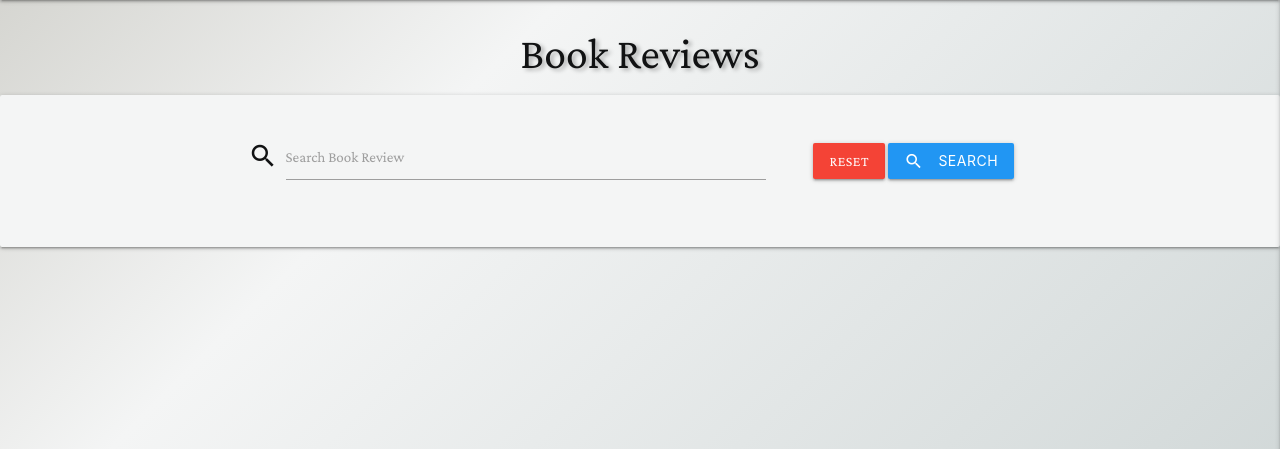
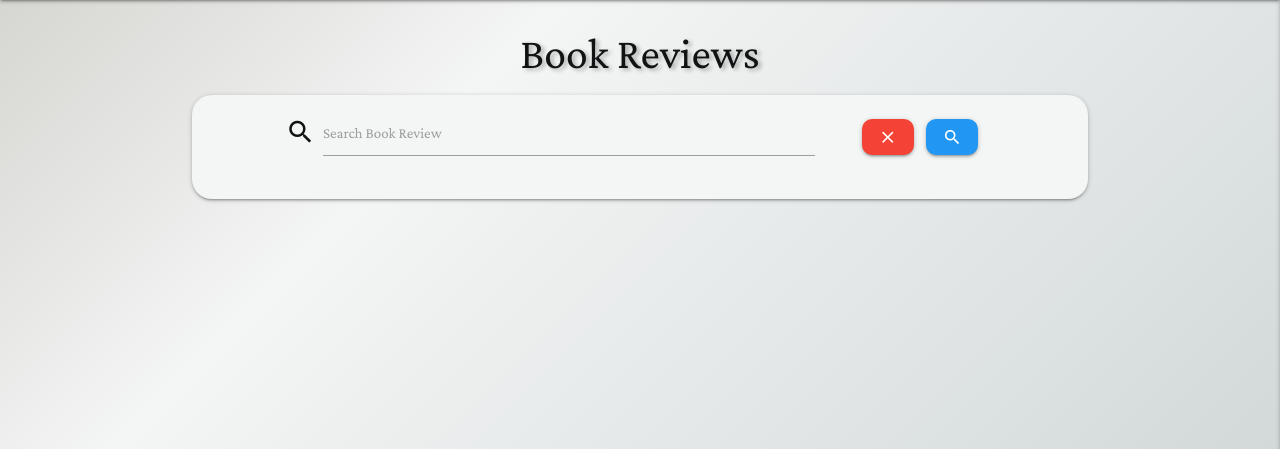
Before and after one commit to NicolaLampis/read-district, a Flask app: page /search in a window 1280 px wide. Shown: the part 64-513 px from the top of the page. Run offline with Flask 2, Linux system fonts and the light colour scheme; data that the repository does not hold is empty; some libraries are stand-ins or nearby versions.

Commit message:
style the search bar

```diff
--- a/static/css/style.css
+++ b/static/css/style.css
@@ -56,6 +56,19 @@ a.brand-logo {
     line-height: 1.5;
 }
 
+.btn-theme {
+    border-radius: 10px;
+}
+
+#search-bar {
+    border-radius: 20px;
+    padding: 0px;
+}
+
+#clear-search-button {
+    margin-right: 10px;
+}
+
 /* -- media queries -- */
 @media screen and (max-width: 992px) {
     a.brand-logo {
--- a/static/js/script.js
+++ b/static/js/script.js
@@ -1,4 +1,7 @@
 $(document).ready(function(){
     $('.sidenav').sidenav({edge: "right"});
     $('select').formSelect();
+    $('textarea#text_review').characterCounter();
+
+    $('.materialboxed').materialbox();
 });
--- a/templates/add_review.html
+++ b/templates/add_review.html
@@ -37,7 +37,7 @@
                 <div class="row">
                     <div class="input-field col s12">
                         <i class="material-icons prefix">rate_review</i>
-                        <textarea id="text_review" name="text_review" minlength="100"
+                        <textarea id="text_review" name="text_review" minlength="100" data-length="900"
                             maxlength="900" class="materialize-textarea validate" required></textarea>
                         <label for="text_review">Review this book</label>
                     </div>
--- a/templates/base.html
+++ b/templates/base.html
@@ -21,6 +21,7 @@
 <body>
     <header>
         <!-- Navbar -->
+        <div class="navbar-fixed">
             <nav>
                 <div class="nav-wrapper">
                     <a href="#!" class="brand-logo"><i class="material-icons">auto_stories</i>Read District</a>
@@ -38,6 +39,7 @@
                     </ul>
                 </div>
             </nav>
+        </div>
         <!-- Navbar mobile collapse -->
         <ul class="sidenav" id="mobile-demo">
             <li><a href="{{ url_for('get_books') }}">Books</a></li>
@@ -63,10 +65,13 @@
             {% endif %}
         {% endwith %}
     </section>
+    <main class="container">
 
     <!-- Inject content -->
     {% block content %}
     {% endblock %}
+
+    </main>
 
     <!-- jQuery -->
     <script src="https://ajax.googleapis.com/ajax/libs/jquery/3.6.0/jquery.min.js"></script>
--- a/templates/book_page.html
+++ b/templates/book_page.html
@@ -33,7 +33,6 @@
                             <a href="{{ url_for('edit_review', review_id=review._id) }}" class="btn-small blue">Edit</a>
                             <a href="{{ url_for('delete_review', review_id=review._id) }}" class="btn-small red">Delete</a>
                         {% endif %}
-                        <a href="{{ url_for('get_books') }}" class="btn-small blue">Back</a>
             </div>
 
         </div>
--- a/templates/books.html
+++ b/templates/books.html
@@ -2,18 +2,20 @@
 {% block content %}
     <h3 class="center-align text-shadow">Book Reviews</h3>
 
-    <div class="row card-panel">
-        <form action="{{ url_for('search') }}" method="post" class="col s8 offset-s2">
+    <div class="row card-panel" id="search-bar">
+        <form action="{{ url_for('search') }}" method="post" class="col s12 l10 offset-l1">
             <div class="row valign-wrapper center-align">
-                <div class="input-field col s12 m8">
+                <div class="input-field col s6 m8 l9 truncate">
                     <i class="material-icons prefix">search</i>
                     <input type="text" name="query" id="query" minlength="3" class="validate" required>
                     <label for="query">Search Book Review</label>
+
+
                 </div>
-                <div class="col s12 m4">
-                    <a href="{{ url_for('get_books') }}" class="red btn">Reset</a>
-                    <button type="submit" class="blue btn">
-                        <i class="material-icons left">search</i> Search
+                <div class="col s6 m4 l3">
+                    <a href="{{ url_for('get_books') }}" class="btn btn-theme red waves-effect waves-light" id="clear-search-button"><i class="material-icons">close</i></a>
+                    <button type="submit" class="blue btn btn-theme waves-effect waves-light">
+                        <i class="material-icons">search</i>
                     </button>
                 </div>
             </div>
@@ -33,8 +35,8 @@
                     <p>{{ review.author }}</p>
                     <p>{{ review.genre_name }}</p>
                     {% if session.user|lower == review.created_by|lower %}
-                        <a href="{{ url_for('edit_review', review_id=review._id) }}" class="btn-small blue">Edit</a>
-                        <a href="{{ url_for('delete_review', review_id=review._id) }}" class="btn-small red">Delete</a>
+                        <a href="{{ url_for('edit_review', review_id=review._id) }}" class="btn-small btn-theme blue">Edit</a>
+                        <a href="{{ url_for('delete_review', review_id=review._id) }}" class="btn-small btn-theme red">Delete</a>
                     {% endif %}
                 </div>
             </div>
```
Lines whose indentation alone changed are shown as unchanged.
